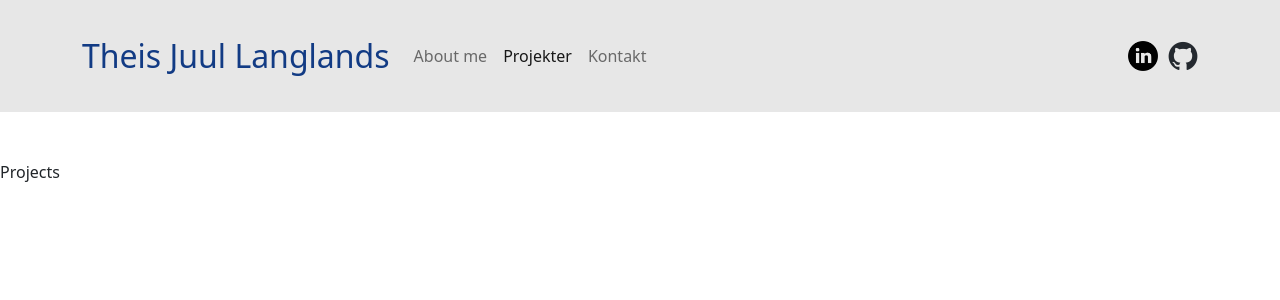
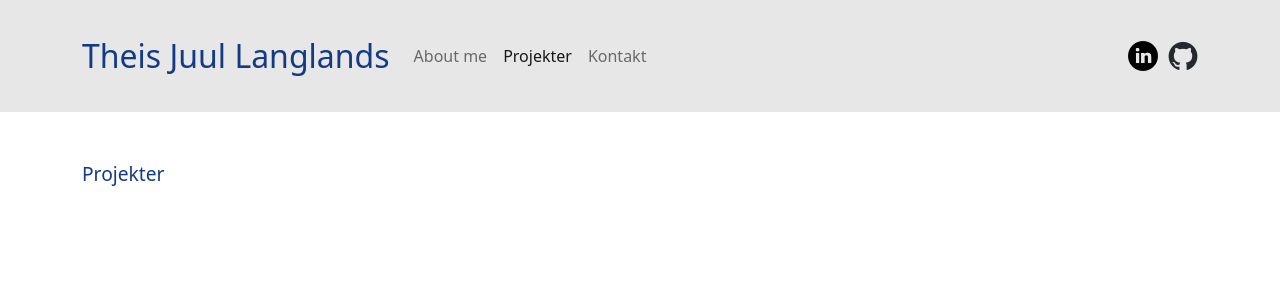
Before and after one commit to theislanglands/Portefolio, a React (Create React App) app: page /projects in a window 1280 px wide. Shown: the top 300 px of the page. Built offline with nearby package versions, Linux system fonts and the light colour scheme.

Commit message:
no page implemented

```diff
--- a/src/App.css
+++ b/src/App.css
@@ -50,6 +50,7 @@
 .navigation .navbar-brand {
   color: #123B84;
   font-size:2rem;
+
 }
 
 .navigation {
@@ -57,3 +58,8 @@
   margin-bottom: 3rem;
   background-color: #e7e7e7;
 }
+
+/* NoPage */
+.error {
+  text-align: center;
+}
--- a/src/App.js
+++ b/src/App.js
@@ -7,6 +7,7 @@ import Layout from './pages/Layout';
 import Home from './pages/Home';
 import Projects from './pages/Projects';
 import Contact from './pages/Contact';
+import NoPage from './pages/NoPage';
 
 function App() {
   return (
@@ -16,6 +17,7 @@ function App() {
         <Route index element={<Home />} />
         <Route path="/projects" element={<Projects />} />
         <Route path="/contact" element={<Contact />} />
+        <Route path="*" element={<NoPage />} />
       </Route>
     </Routes>
   </BrowserRouter>
--- a/src/components/about/About.js
+++ b/src/components/about/About.js
@@ -1,7 +1,6 @@
 import React from 'react'
-import Container from 'react-bootstrap/Container';
-import Row from 'react-bootstrap/Row'
-import Col from 'react-bootstrap/Col'
+import {Container, Row, Col} from 'react-bootstrap';
+
 import './About.css'
 import Content from './about.json';
 import theis from '../../assets/Theis_oval.png';
--- a/src/pages/Contact.js
+++ b/src/pages/Contact.js
@@ -1,9 +1,17 @@
 import React from 'react'
 
+import {Container, Row, Col} from 'react-bootstrap';
+
 const Contact = () => {
-  return (
-    <div>Contact</div>
-  )
+    return (
+        <Container>
+            <Row>
+                <Col>
+                    <div className="Content-header">Kontakt</div>
+                </Col>
+            </Row>
+        </Container>
+    )
 }
 
 export default Contact
--- a/src/pages/Home.js
+++ b/src/pages/Home.js
@@ -1,5 +1,4 @@
 import React from 'react'
-import NavigationComponent from '../components/navbar/NavigationComponent'
 import About from '../components/about/About'
 
 
--- a/src/pages/Projects.js
+++ b/src/pages/Projects.js
@@ -1,11 +1,17 @@
 import React from 'react'
+import {Container, Row, Col} from 'react-bootstrap';
+
 
 const Projects = () => {
-  return (
-    <div className="projects">
-        <p>Projects</p>
-    </div>
-  )
+    return (
+        <Container>
+            <Row>
+                <Col>
+                    <div className="Content-header">Projekter</div>
+                </Col>
+            </Row>
+        </Container>
+    )
 }
 
 export default Projects
```
